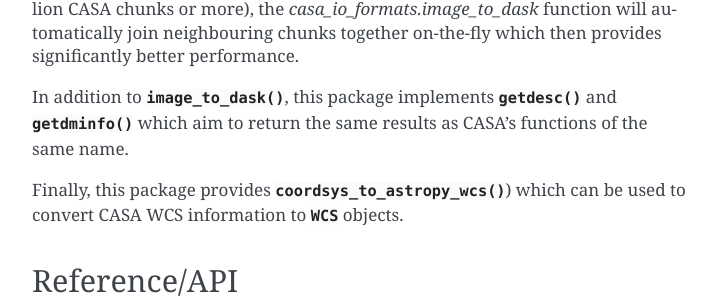
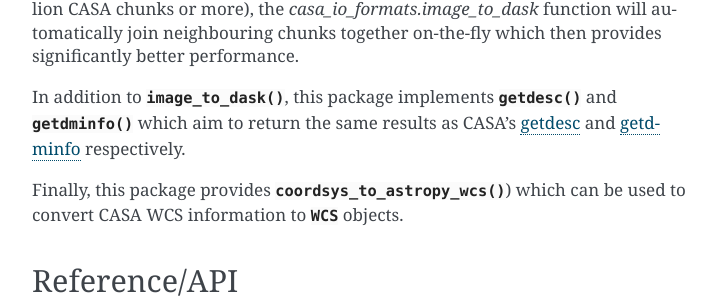
Before and after one commit to radio-astro-tools/casa-formats-io, a Sphinx documentation site: the page built from docs/index.rst, in a window 1280 px wide, cut to the strip 744-1050 px from the top of the page. Shown: the whole strip, without its empty margins (388-1104 px from the left). Built offline with Sphinx 7.4.7, drawn with Linux system fonts in a browser that asks for light colours.

Commit message:
Link to CASA functon names

```diff
--- a/docs/index.rst
+++ b/docs/index.rst
@@ -35,7 +35,11 @@
 
 In addition to :func:`~casa_io_formats.image_to_dask`, this package
 implements :func:`~casa_formats_io.getdesc` and :func:`~casa_formats_io.getdminfo`
-which aim to return the same results as CASA's functions of the same name.
+which aim to return the same results as CASA's
+`getdesc <https://casadocs.readthedocs.io/en/stable/api/tt/stubs.tools.table.html#stubs.tools.table.getdesc>`__
+and
+`getdminfo <https://casadocs.readthedocs.io/en/stable/api/tt/stubs.tools.table.html#stubs.tools.table.getdminfo>`__
+respectively.
 
 Finally, this package provides :func:`~casa_formats_io.coordsys_to_astropy_wcs`) which can
 be used to convert CASA WCS information to :class:`~astropy.wcs.WCS` objects.
```
